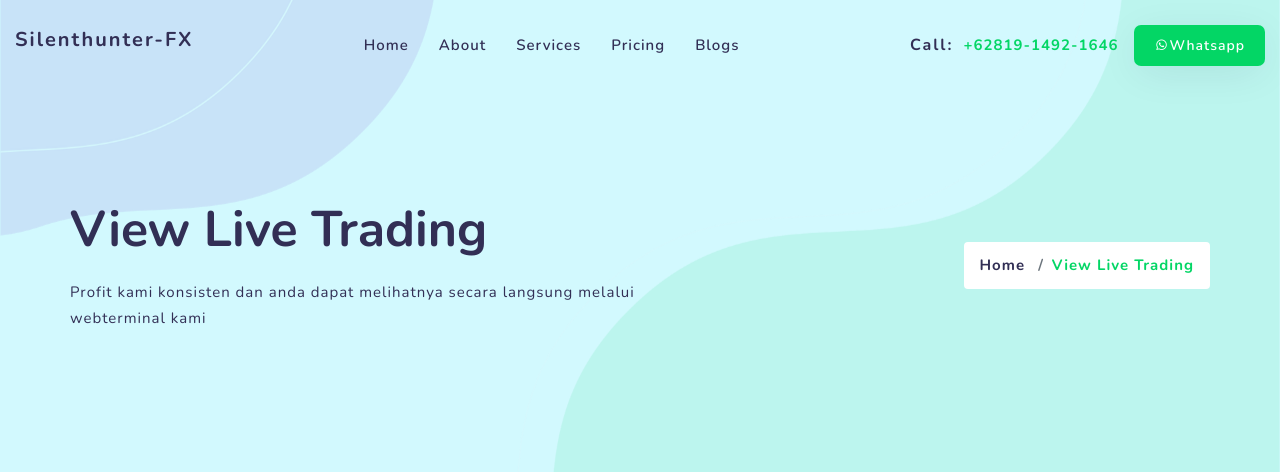
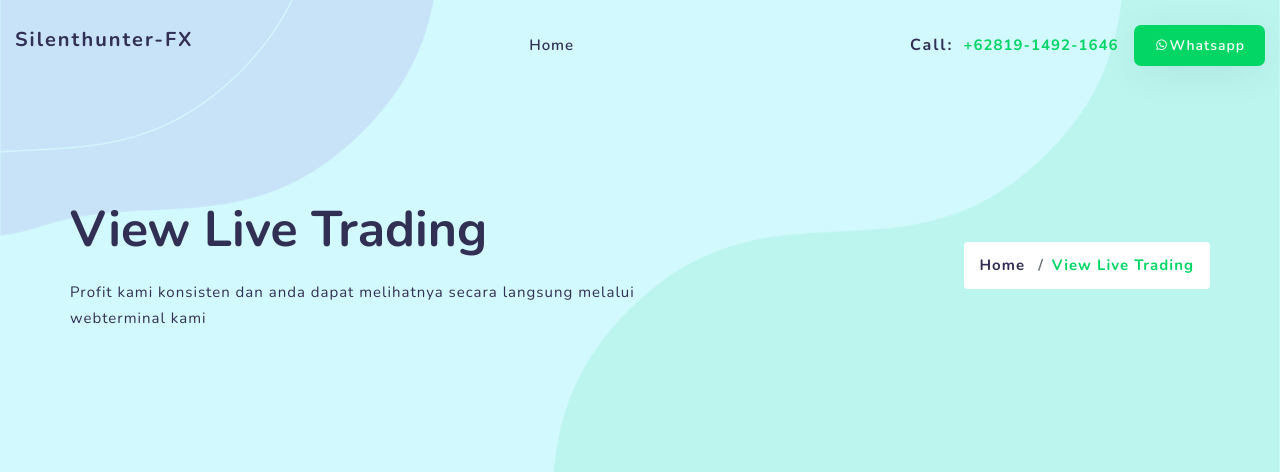
Before and after one commit to silenthunter-ea/silenthunter-ea.github.io, a Jekyll site: the page built from view-live-trading.html, in a window 1280 px wide. Shown: the top 472 px of the page. Built offline with Jekyll 4.4.1, drawn with Linux system fonts in a browser that asks for light colours.

Commit message:
add page ea

```diff
--- a/_includes/header.html
+++ b/_includes/header.html
@@ -16,7 +16,8 @@
               </button>
               <div class="collapse navbar-collapse" id="navbarNavDropdown">
                 <ul class="navbar-nav ml-auto mr-auto">
-                  <!-- Home -->
+                {% if page.nav-index == 'true' %}
+                    <!-- Home -->
                   <li class="nav-item"> <a class="nav-link active" href="#home">Home</a></li>
                   <li class="nav-item"> <a class="nav-link" href="#about">About</a>
                   </li>
@@ -26,6 +27,9 @@
                   </li>
                   <li class="nav-item"> <a class="nav-link" href="#blog">Blogs</a>
                   </li>
+                {% else %}
+                <li class="nav-item"> <a class="nav-link active" href="{{site.url}}">Home</a></li>
+                {% endif %}
                 </ul>
               </div>
               <div class="right-nav align-items-center d-flex justify-content-end list-inline">
--- a/index.html
+++ b/index.html
@@ -1,5 +1,6 @@
 ---
 layout: default
+nav-index: true
 # title: "Happy Jekylling!"
 ---
 
--- a/view-live-trading.html
+++ b/view-live-trading.html
@@ -2,6 +2,7 @@
 layout: page
 title: "View Live Trading"
 description: "Profit kami konsisten dan anda dapat melihatnya secara langsung melalui webterminal kami"
+nav-index: false
 ---
 
 <!--body content start-->
```
